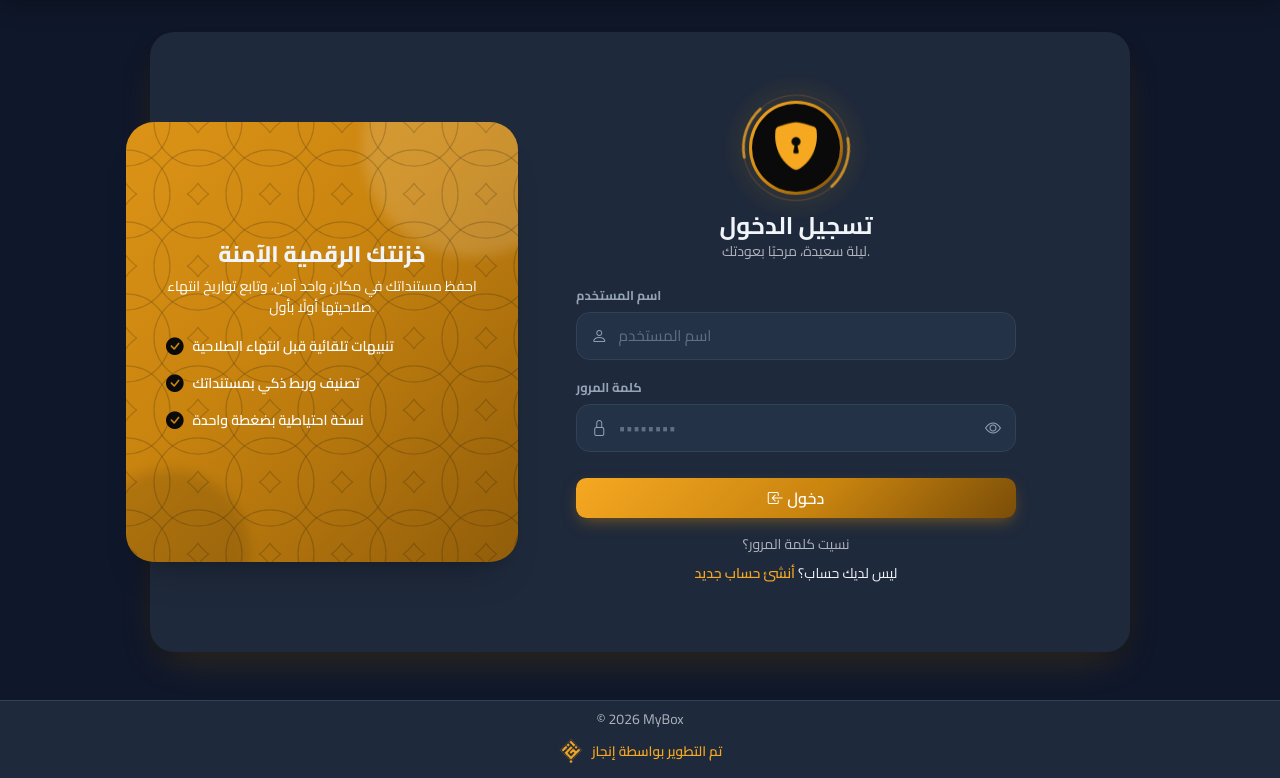
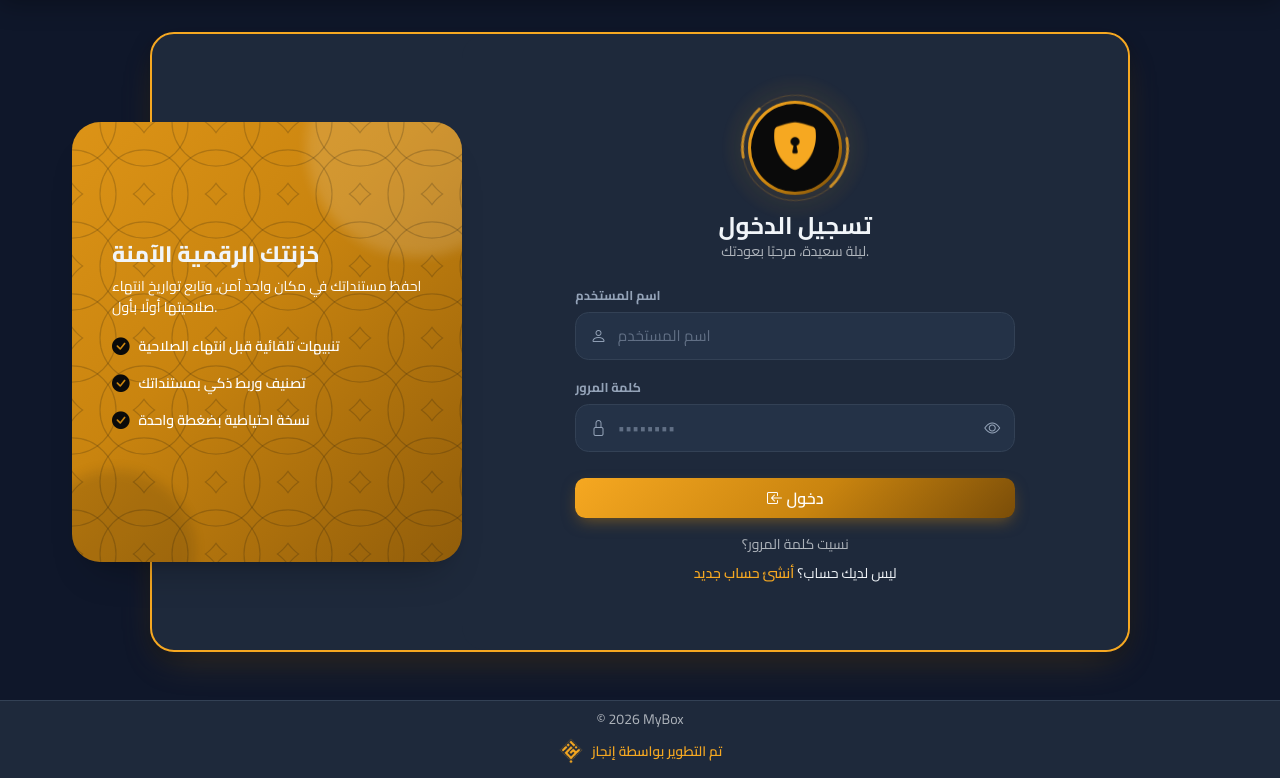
Before and after one commit to khattabaljaily/mybox, a Django app: a page that uses templates/base.html in a window 1280 px wide. Shown: the part 75-853 px from the top of the page. Run offline with Django 5.2, Linux system fonts and the light colour scheme; parts of the project's set-up code (start-up, migrations or seed data) failed here and were passed over; some libraries are stand-ins or nearby versions.

Commit message:
update UI

```diff
--- a/static/css/mybox.css
+++ b/static/css/mybox.css
@@ -880,6 +880,7 @@ html { scroll-behavior: smooth; }
     display: flex;
     flex-direction: column;
     margin: .5rem auto 1.5rem;
+    border: 2px solid #f6a821;
     border-radius: 1.5rem;
     background: var(--mb-surface);
     box-shadow: var(--mb-shadow-hover);
@@ -895,16 +896,15 @@ html { scroll-behavior: smooth; }
     position: relative;
     overflow: hidden;
     z-index: 2;
-    width: 80%;
+    border-radius: 0 0 1rem 1.5rem;
     margin: auto;
-    border-radius: 0 0 1.5rem 1.5rem;
-    padding: 0.7rem 1.75rem;
-    text-align: center;
+    width: 85%;
+    padding: 2rem 1.75rem;
     color: #fff;
     background: var(--mb-hero-gradient);
     background-size: 180% 180%;
     display: flex;
-    /* Soft, feathered "paper" shadow instead of a hard 3D drop shadow */
+    align-items: flex-end;
     box-shadow: 0 25px 40px -22px rgba(0, 0, 0, .3), 0 8px 16px -10px rgba(0, 0, 0, .16);
 }
 @media (min-width: 992px) {
@@ -912,8 +912,7 @@ html { scroll-behavior: smooth; }
         flex: 0 0 40%;
         align-self: center;
         height: 440px;
-        margin-inline-start: -1.5rem;
-        margin-inline-end: -3.5rem;
+        margin-inline-start: -5rem;
         padding: 2.5rem;
         align-items: center;
         border-radius: 1.75rem;
```
